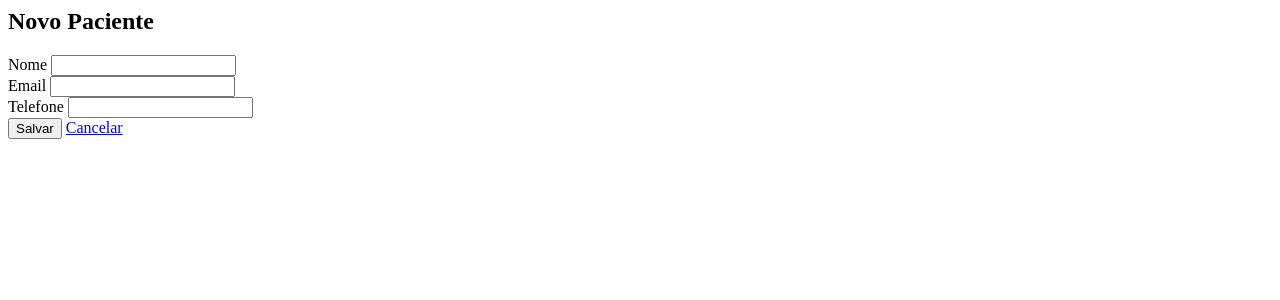
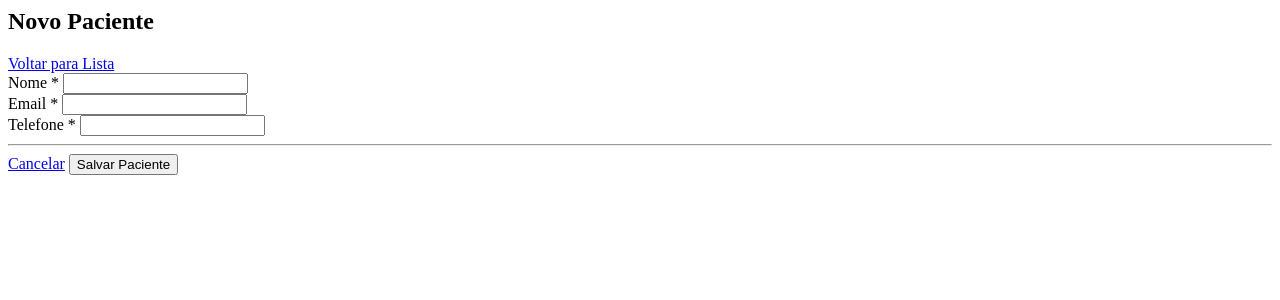
Before and after one commit to SatoYohan/Agenda-de-Pacientes, a PHP site: page /Agenda-de-Pacientes/app/Views/paciente/create.php in a window 1280 px wide. Shown: the top 300 px of the page. Run offline with PHP 8.4, Linux system fonts and the light colour scheme; some libraries are stand-ins or nearby versions.

Commit message:
style: ajuste nas views de pacientes para reutilizar o create

```diff
--- a/app/Views/paciente/create.php
+++ b/app/Views/paciente/create.php
@@ -1,30 +1,50 @@
+<?php
+$isEditMode = isset($paciente) && !empty($paciente['id']);
+$formAction = $isEditMode ? BASE_URL . '/paciente/update/' . $paciente['id'] : BASE_URL . '/paciente/store';
+$pageTitle = $isEditMode ? 'Editar Paciente' : 'Novo Paciente';
+// O controller já define $title, mas podemos ter um título mais específico aqui se necessário.
+?>
 <div class="container mt-5">
-    <h2>Novo Paciente</h2>
+    <div class="d-flex justify-content-between align-items-center mb-4">
+        <h2><i class="bi <?= $isEditMode ? 'bi-person-lines-fill' : 'bi-person-plus-fill' ?>"></i> <?= htmlspecialchars($pageTitle) ?></h2>
+        <a href="<?= BASE_URL ?>/paciente/index" class="btn btn-outline-secondary"><i class="bi bi-arrow-left-circle"></i> Voltar para Lista</a>
+    </div>
 
     <?php if (!empty($errors)): ?>
-        <div class="alert alert-danger">
+        <div class="alert alert-danger alert-dismissible fade show auto-close-alert" role="alert">
+            <h5 class="alert-heading"><i class="bi bi-exclamation-triangle-fill"></i> Erro de Validação!</h5>
             <ul class="mb-0">
-                <?php foreach ($errors as $e): ?>
-                    <li><?= htmlspecialchars($e) ?></li>
+                <?php foreach ($errors as $error): ?>
+                    <li><?= htmlspecialchars($error) ?></li>
                 <?php endforeach; ?>
             </ul>
+            <button type="button" class="btn-close" data-bs-dismiss="alert" aria-label="Close"></button>
         </div>
     <?php endif; ?>
 
-    <form method="POST" action="<?= BASE_URL ?>/paciente/store">
+    <div class="card shadow-sm">
+        <div class="card-body">
+            <form method="POST" action="<?= $formAction ?>">
                 <div class="mb-3">
-            <label for="nome" class="form-label">Nome</label>
-            <input type="text" class="form-control" name="nome" id="nome" value="<?= $nome ?? '' ?>" required>
+                    <label for="nome" class="form-label">Nome <span class="text-danger">*</span></label>
+                    <input type="text" class="form-control <?= !empty($errors['nome']) ? 'is-invalid' : '' ?>" name="nome" id="nome" value="<?= htmlspecialchars($nome ?? ($isEditMode ? $paciente['nome'] : '')) ?>" required>
                 </div>
                 <div class="mb-3">
-            <label for="email" class="form-label">Email</label>
-            <input type="email" class="form-control" name="email" id="email" value="<?= $email ?? '' ?>" required>
+                    <label for="email" class="form-label">Email <span class="text-danger">*</span></label>
+                    <input type="email" class="form-control <?= !empty($errors['email']) ? 'is-invalid' : '' ?>" name="email" id="email" value="<?= htmlspecialchars($email ?? ($isEditMode ? $paciente['email'] : '')) ?>" required>
                 </div>
                 <div class="mb-3">
-            <label for="telefone" class="form-label">Telefone</label>
-            <input type="text" class="form-control" name="telefone" id="telefone" value="<?= $telefone ?? '' ?>" required>
+                    <label for="telefone" class="form-label">Telefone <span class="text-danger">*</span></label>
+                    <input type="text" class="form-control <?= !empty($errors['telefone']) ? 'is-invalid' : '' ?>" name="telefone" id="telefone" value="<?= htmlspecialchars($telefone ?? ($isEditMode ? $paciente['telefone'] : '')) ?>" required>
                 </div>
-        <button type="submit" class="btn btn-success">Salvar</button>
-        <a href="<?= BASE_URL ?>/paciente/index" class="btn btn-secondary">Cancelar</a>
+                <hr>
+                <div class="d-flex justify-content-end">
+                    <a href="<?= BASE_URL ?>/paciente/index" class="btn btn-outline-secondary me-2"><i class="bi bi-x-circle"></i> Cancelar</a>
+                    <button type="submit" class="btn <?= $isEditMode ? 'btn-primary' : 'btn-success' ?>">
+                        <i class="bi <?= $isEditMode ? 'bi-check-lg' : 'bi-plus-lg' ?>"></i> <?= $isEditMode ? 'Atualizar Paciente' : 'Salvar Paciente' ?>
+                    </button>
+                </div>
             </form>
         </div>
+    </div>
+</div>
```
Also changed, not shown: app/Views/paciente/edit.php (deleted, +0 -30 lines). Lines whose indentation alone changed are shown as unchanged.
